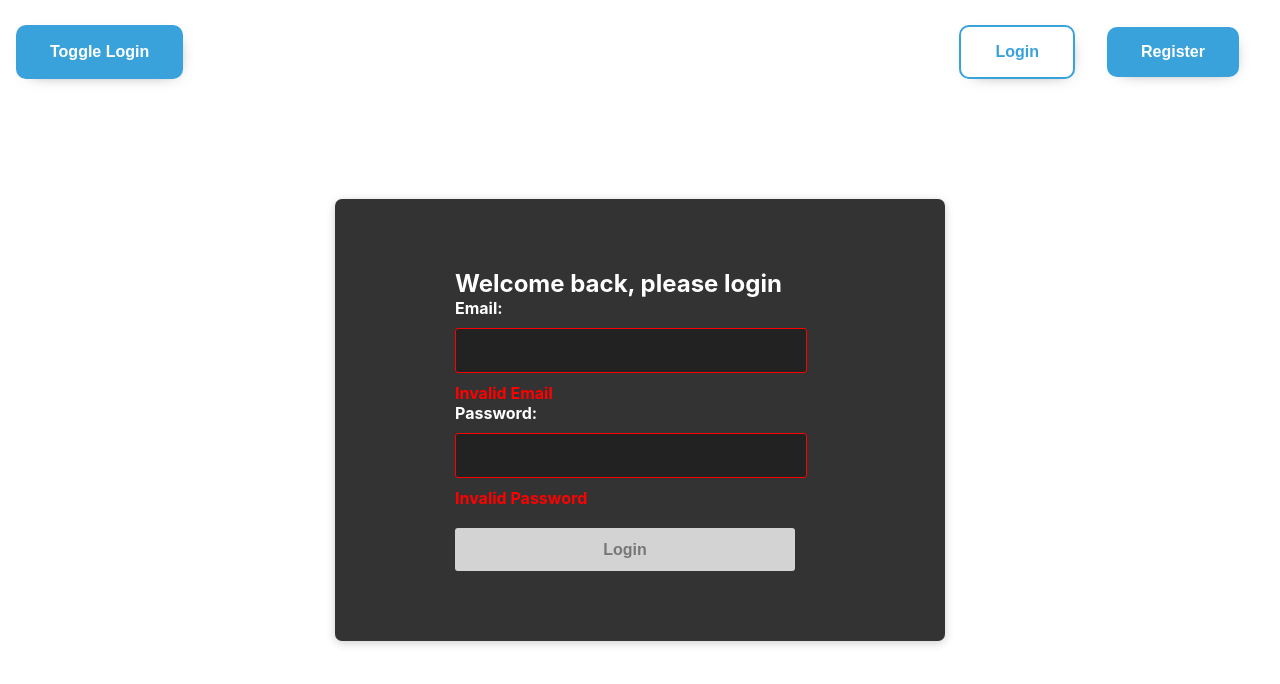
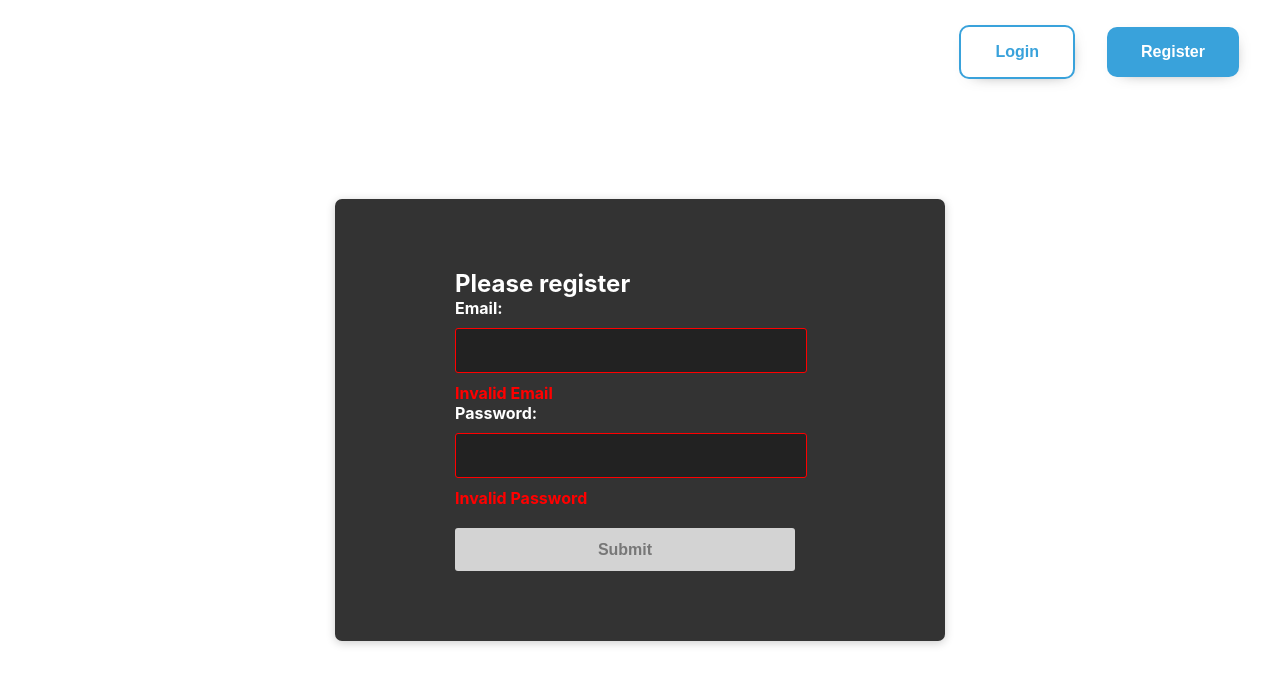
Before and after one commit to ZoranMijatov/FirstReactApp, a React (Create React App) app: page / in a window 1280 px wide. Shown: the top 684 px of the page. Built offline with nearby package versions, Linux system fonts and the light colour scheme; the HTML template or start-up script is replaced by a standard one.

Commit message:
added register and login local storage value comparison and routers

```diff
--- a/package.json
+++ b/package.json
@@ -8,6 +8,7 @@
     "@testing-library/user-event": "^12.8.3",
     "react": "^17.0.2",
     "react-dom": "^17.0.2",
+    "react-router-dom": "^5.2.0",
     "react-scripts": "4.0.3",
     "styled-components": "^5.3.0",
     "web-vitals": "^1.1.2"
--- a/src/App.css
+++ b/src/App.css
@@ -5,7 +5,7 @@
 
 .Menu {
   display: flex;
-  justify-content: space-between;
+  justify-content: right;
   padding-top: 25px;
   padding-right: 25px;
 }
@@ -78,3 +78,7 @@
   color: #777;
   cursor: not-allowed;
 }
+
+.Login {
+  margin-bottom: 100px;
+}
--- a/src/App.js
+++ b/src/App.js
@@ -5,7 +5,9 @@ import Dashboard from './container/Dashboard'
 import Profile from './container/Profile'
 import { useState } from 'react';
 import Button from './Button';
-import LoginForm from './Form';
+import LoginForm from './Form/LoginForm';
+import RegisterForm from './Form/RegisterForm';
+import {BrowserRouter as Router, Switch, Route, Link} from 'react-router-dom';
 
 function App() {
 
@@ -17,21 +19,27 @@ function App() {
 
 
   return (
+    <Router>
       <div className="App">
 
         <div className="Menu">
-        <Button onClick={toggleLogin} type="BtnFilled">
-          Toggle Login
-        </Button>
 
             <div className="actionButtons">
-          {login ? <Profile /> : <Login />}
-          {login ? <Dashboard /> : <Register />}
+            {login ? <Profile /> : <Link to="/login"><Login /></Link>}
+            {login ? <Dashboard /> : <Link to="/"><Register /></Link>}
 
             </div>
         </div>
+        <Switch>
+          <Route exact path='/'>
+            <RegisterForm />
+          </Route>
+          <Route path='/login'>
             <LoginForm />
+          </Route>
+        </Switch>
       </div>
+    </Router>
   );
 }
 
--- /dev/null
+++ b/src/Form/LoginForm.js
@@ -0,0 +1,54 @@
+import React from 'react'
+import {getLoginData} from '../services/authService'
+import {useState} from 'react';
+
+const LoginForm = () => {
+    const strongPass = new RegExp("^(?=.*[a-z])(?=.*[A-Z])(?=.*[0-9])(?=.*[!@#\$%\^&\*])(?=.{8,})");
+    const valEmail = new RegExp(/\S+@\S+\.\S+/);
+
+    const [email, setEmail] = useState('')
+    const [password, setPassword] = useState('')
+
+
+    const handleLogin = (e) => {
+        e.preventDefault();
+        console.log(email, password);
+        getLoginData(email, password).then(response => {
+            console.log(response);
+        }).catch(error => {
+            console.log(error);
+        })
+    }
+    const handleEmailChange = e => {
+        setEmail(e.target.value);
+    }
+    const handlePasswordChange = e => {
+        setPassword(e.target.value);
+    }
+    return (
+        <form className="Form-Inner" onSubmit={handleLogin}>
+
+            <div className="Form-Group Login">
+                <h2>Welcome back, please login</h2>
+                <label htmlFor="name">Email:</label>
+                <input className="Input-Fields" type="text" value={email} onChange={handleEmailChange}
+                style = {!valEmail.test(email) ? {border: '0.5px solid red'} : {}}
+                />
+                {!valEmail.test(email) && <p style={{color: 'red'}}>Invalid Email</p>}
+
+                <label htmlFor="password">Password:</label>
+                <input className="Input-Fields Input-Password" type="password" value={password} onChange={handlePasswordChange}
+                style = {!strongPass.test(password) ? {border: '0.5px solid red'} : {}}
+                />
+                {!strongPass.test(password) && <p style={{color: 'red'}}>Invalid Password</p>}
+                <input className="Submit" type="submit" value="Login"
+                disabled = {!strongPass.test(password) || !valEmail.test(email)}
+                />
+
+            </div>
+
+        </form>
+    )
+}
+
+export default LoginForm;
--- a/src/Form/index.js
+++ b/src/Form/RegisterForm.js
@@ -2,23 +2,24 @@ import React from 'react'
 import {getLoginData} from '../services/authService'
 import {useState} from 'react';
 
-const LoginForm = () => {
+const RegisterForm = () => {
+
     const strongPass = new RegExp("^(?=.*[a-z])(?=.*[A-Z])(?=.*[0-9])(?=.*[!@#\$%\^&\*])(?=.{8,})");
     const valEmail = new RegExp(/\S+@\S+\.\S+/);
 
     const [email, setEmail] = useState('')
     const [password, setPassword] = useState('')
+    const [errors, setErrors] = useState({
+        password: false,
+        email: false
+    })
 
-    const invalidPwd = 'Invalid Password';
+    localStorage.setItem('username', email);
+    localStorage.setItem('pwd', password);
 
     const handleLogin = (e) => {
+        e.preventDefault();
         console.log(email, password);
-        getLoginData(email, password).then(response => {
-            console.log(response);
-        }).catch(error => {
-            console.log(error);
-        })
-
     }
     const handleEmailChange = e => {
         setEmail(e.target.value);
@@ -30,19 +31,27 @@ const LoginForm = () => {
         <form className="Form-Inner" onSubmit={handleLogin}>
 
             <div className="Form-Group">
-                <h2>Welcome back, please login</h2>
+                <h2>Please register</h2>
+
                 <label htmlFor="name">Email:</label>
+
                 <input className="Input-Fields" type="text" value={email} onChange={handleEmailChange}
                 style = {!valEmail.test(email) ? {border: '0.5px solid red'} : {}}
                 />
+
                 {!valEmail.test(email) && <p style={{color: 'red'}}>Invalid Email</p>}
 
                 <label htmlFor="password">Password:</label>
+
                 <input className="Input-Fields Input-Password" type="password" value={password} onChange={handlePasswordChange}
                 style = {!strongPass.test(password) ? {border: '0.5px solid red'} : {}}
                 />
+
                 {!strongPass.test(password) && <p style={{color: 'red'}}>Invalid Password</p>}
-                <input className="Submit" type="submit" value="Login" disabled = {!strongPass.test(password) && !valEmail.test(email)} />
+
+                <input className="Submit" type="submit" value="Submit"
+                disabled = {!strongPass.test(password) || !valEmail.test(email)}
+                />
 
             </div>
 
@@ -50,4 +59,4 @@ const LoginForm = () => {
     )
 }
 
-export default LoginForm;
+export default RegisterForm;
--- a/src/services/authService.js
+++ b/src/services/authService.js
@@ -1,10 +1,10 @@
 export const getLoginData = async (username, password) => {
   await new Promise((resolve) => setTimeout(resolve, Math.floor(Math.random() * 1500)));
-  if(username === 'zoran' && password === 'zoran'){
+  const storedName = localStorage.getItem('username');
+  const storedPwd = localStorage.getItem('pwd');
+  if(username === storedName && password === storedPwd){
     return Promise.resolve({
-      first_name: 'Pera',
-      last_name: 'Simic',
-      age: 22,
+    message: 'Success'
     });
   } else {
     return Promise.reject({
```
Also changed, not shown: 1 other file (tests, documents, lock files or other folders). Lines whose indentation alone changed are shown as unchanged.
